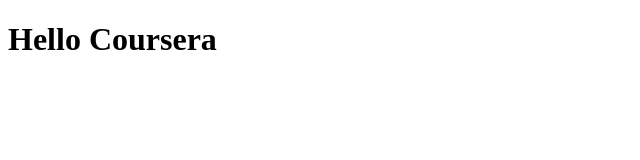
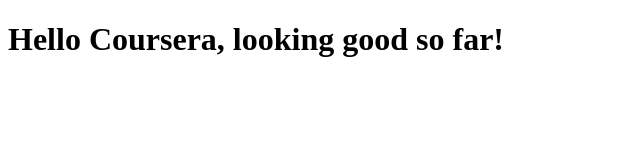
Before and after one commit to pjones006/Coursera-test, a plain HTML site: page site/index.html in a window 1280 px wide. Shown: the whole page, without its empty margins (0-640 px from the left). Drawn offline with Linux system fonts and the light colour scheme.

Commit message:
My first commit

```diff
--- a/site/index.html
+++ b/site/index.html
@@ -4,6 +4,6 @@
 	<title>Hello Coursera!!</title>
 </head>
 <body>
-<h1>Hello Coursera</h1>
+<h1>Hello Coursera, looking good so far!</h1>
 </body>
 </html>
```
Also changed, not shown: 1 other file.
